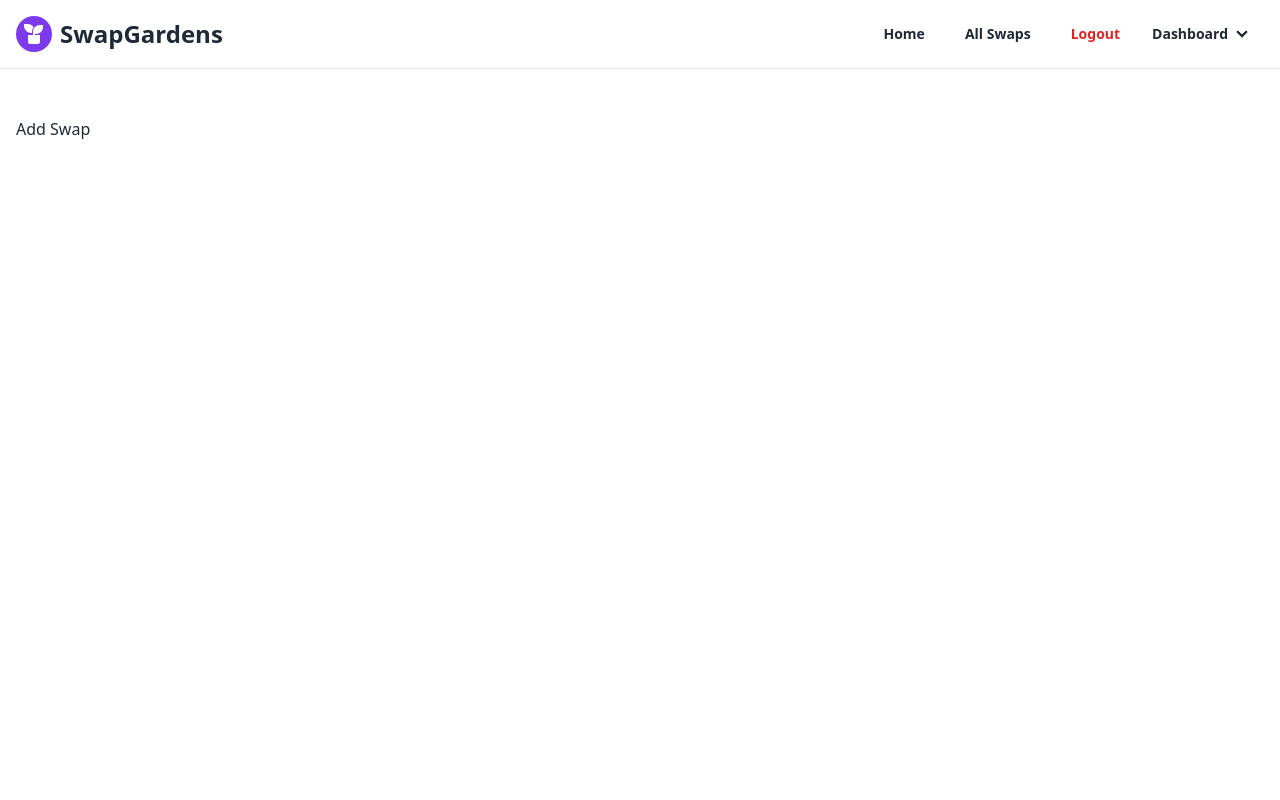
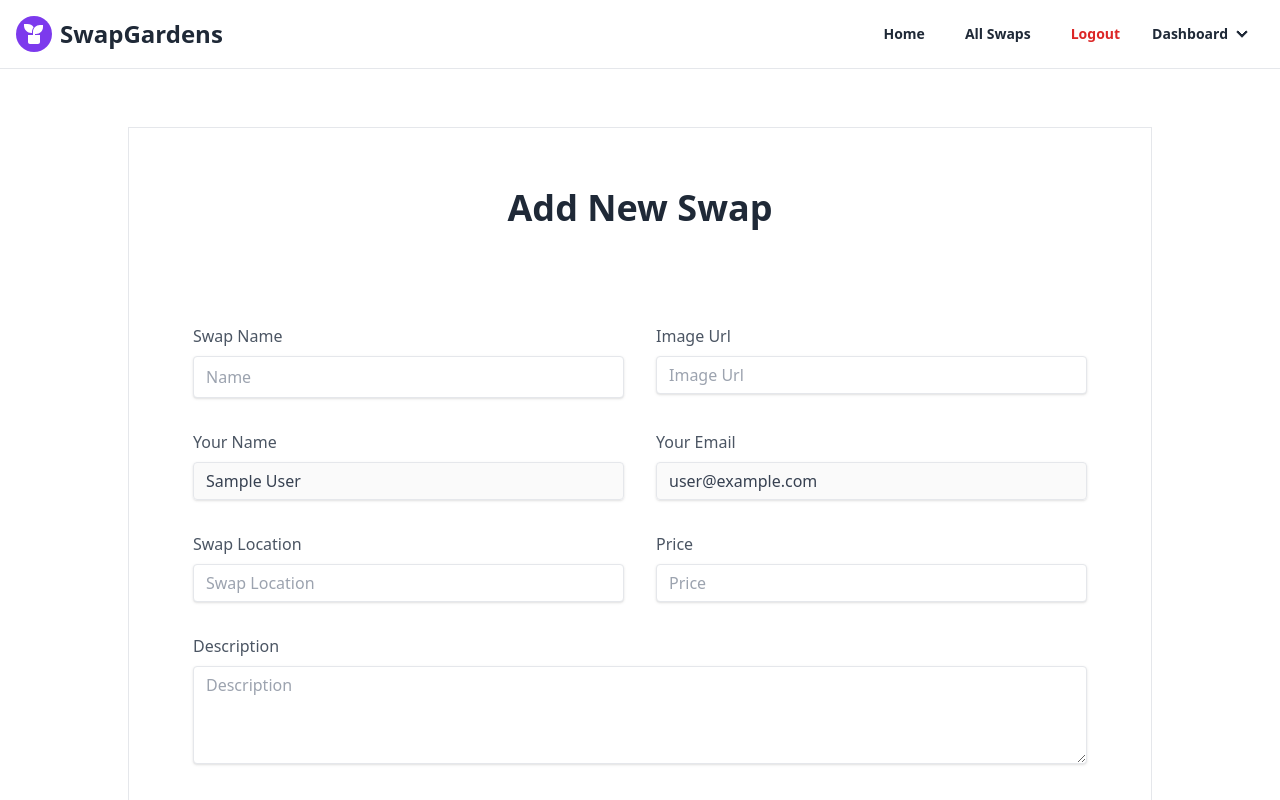
Before and after one commit to mdsejan/swap-gardens-client, a React (Vite) app: page /add-swap in a window 1280 px wide. Shown: the top 800 px of the page. Built offline with nearby package versions, Linux system fonts and the light colour scheme; no server answers; sample sign-in values are in the browser's storage.

Commit message:
add new swap to database

```diff
--- a/src/pages/AddSwap/AddSwap.jsx
+++ b/src/pages/AddSwap/AddSwap.jsx
@@ -1,7 +1,159 @@
+import { useContext } from "react";
+import { ThemeContext } from "../../providers/ThemeProvider";
+
 const AddSwap = () => {
+  const { user } = useContext(ThemeContext);
+  const handleSubmit = (e) => {
+    e.preventDefault();
+
+    const name = e.target.name.value;
+    const image = e.target.image.value;
+    const userName = e.target.userName.value;
+    const userEmail = e.target.userEmail.value;
+    const swapLocation = e.target.swapLocation.value;
+    const price = e.target.price.value;
+    const description = e.target.description.value;
+
+    const swapDetails = {
+      name,
+      image,
+      userName,
+      userEmail,
+      swapLocation,
+      price,
+      description,
+    };
+
+    fetch("http://localhost:5000/api/v1/user/add-swap", {
+      method: "POST",
+      headers: {
+        "content-type": "application/json",
+      },
+      body: JSON.stringify(swapDetails),
+    })
+      .then((res) => res.json())
+      .then((data) => {
+        if (data.insertedId) {
+          // Swal.fire({
+          //   position: "center",
+          //   icon: "success",
+          //   title: "Product Added Successfully",
+          //   showConfirmButton: false,
+          //   timer: 2500,
+          // });
+        }
+        e.target.reset();
+      });
+  };
+
   return (
     <div className="min-h-[110vh] max-w-screen-2xl mx-auto px-4 py-12">
-      <h2>Add Swap</h2>
+      <div className="flex flex-col justify-center items-center lg:min-h-screen mx-3 md:mx-8">
+        <form onSubmit={handleSubmit}>
+          <div className="flex flex-wrap -mx-4 max-w-screen-lg border md:p-12">
+            <div className="w-full mt-12 md:mt-0 mb-16  text-center">
+              <h1 className="text-4xl font-semibold mt-3">Add New Swap</h1>
+            </div>
+            <div className="w-full md:w-1/2 px-4">
+              <label className="block  text-left text-gray-600 font-medium text-md mb-2 mt-8">
+                Swap Name
+              </label>
+              <input
+                className="shadow appearance-none border rounded w-full py-2 px-3 text-gray-700"
+                name="name"
+                type="text"
+                placeholder="Name"
+                required
+              />
+            </div>
+
+            <div className="w-full md:w-1/2 px-4">
+              <label className="block  text-left text-gray-600 font-medium text-md mb-2 mt-8">
+                Image Url
+              </label>
+              <input
+                className="shadow appearance-none border rounded w-full py-2 px-3 text-gray-700 leading-tight focus:outline-none focus:shadow-outline"
+                name="image"
+                type="text"
+                placeholder="Image Url"
+                required
+              />
+            </div>
+
+            <div className="w-full md:w-1/2 px-4">
+              <label className="block  text-left text-gray-600 font-medium text-md mb-2 mt-8">
+                Your Name
+              </label>
+              <input
+                className="shadow appearance-none border rounded w-full py-2 px-3 text-gray-700 leading-tight focus:outline-none focus:shadow-outline"
+                name="userName"
+                type="text"
+                value={user?.displayName}
+                disabled
+              />
+            </div>
+
+            <div className="w-full md:w-1/2 px-4">
+              <label className="block  text-left text-gray-600 font-medium text-md mb-2 mt-8">
+                Your Email
+              </label>
+              <input
+                className="shadow appearance-none border rounded w-full py-2 px-3 text-gray-700 leading-tight focus:outline-none focus:shadow-outline"
+                name="userEmail"
+                type="email"
+                value={user?.email}
+                disabled
+              />
+            </div>
+
+            <div className="w-full md:w-1/2 px-4">
+              <label className="block  text-left text-gray-600 font-medium text-md mb-2 mt-8">
+                Swap Location
+              </label>
+              <input
+                className="shadow appearance-none border rounded w-full py-2 px-3 text-gray-700 leading-tight focus:outline-none focus:shadow-outline"
+                name="swapLocation"
+                type="text"
+                placeholder="Swap Location"
+                required
+              />
+            </div>
+
+            <div className="w-full md:w-1/2 px-4">
+              <label className="block  text-left text-gray-600 font-medium text-md mb-2 mt-8">
+                Price
+              </label>
+              <input
+                className="shadow appearance-none border rounded w-full py-2 px-3 text-gray-700 leading-tight focus:outline-none focus:shadow-outline"
+                name="price"
+                type="number"
+                placeholder="Price"
+              />
+            </div>
+            <div className="w-full px-4">
+              <label className="block text-left text-gray-600 font-medium text-md mb-2 mt-8">
+                Description
+              </label>
+
+              <textarea
+                className="shadow appearance-none border rounded w-full py-2 px-3 text-gray-700 leading-tight focus:outline-none focus:shadow-outline"
+                name="description"
+                rows="4"
+                placeholder="Description"
+                required
+              ></textarea>
+            </div>
+            <div className="flex justify-center w-full px-4 mt-12 mb-12 md:mb-0">
+              <button
+                className="bg-[#7B44E8] hover:bg-[#7B44E8] text-white font-light w-2/3 py-2 px-4 rounded focus:outline-none focus:shadow-outline"
+                type="submit"
+              >
+                Add Swap
+              </button>
+            </div>
+          </div>
+        </form>
+      </div>
     </div>
   );
 };
```
